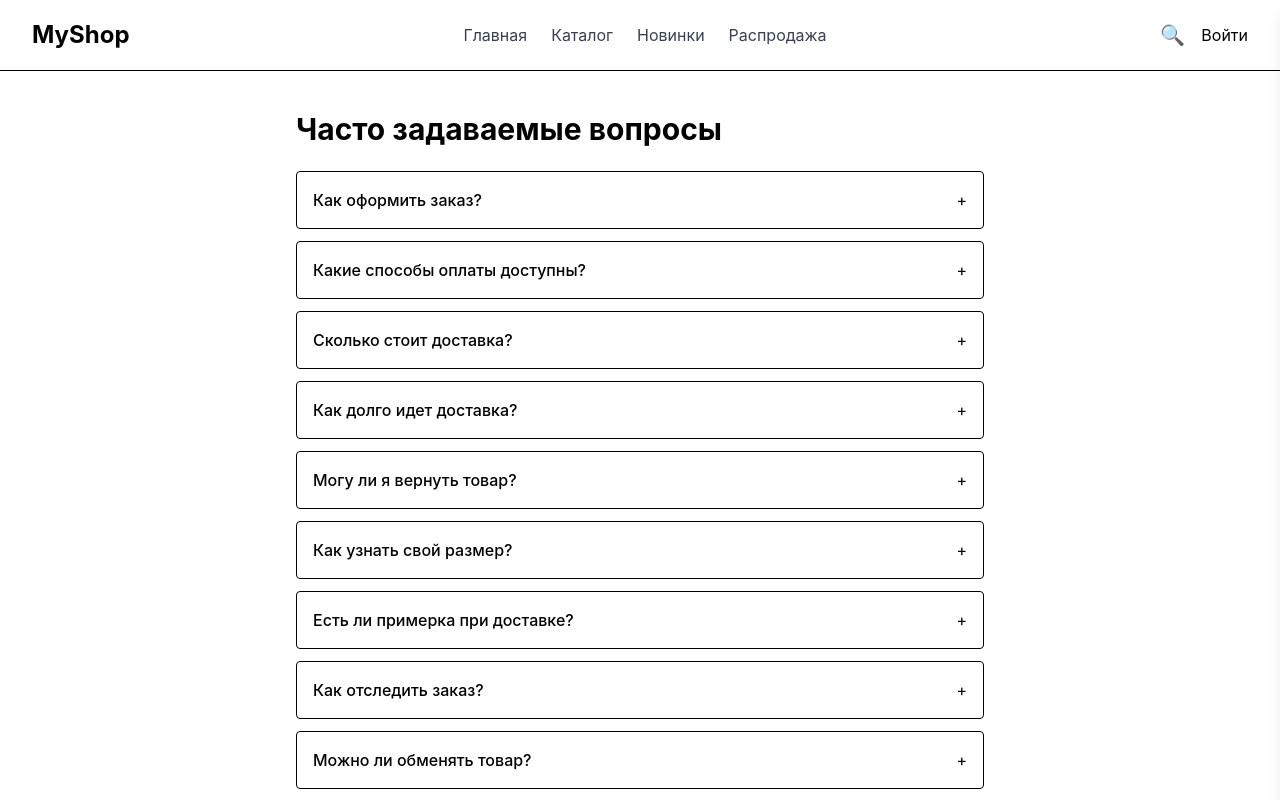
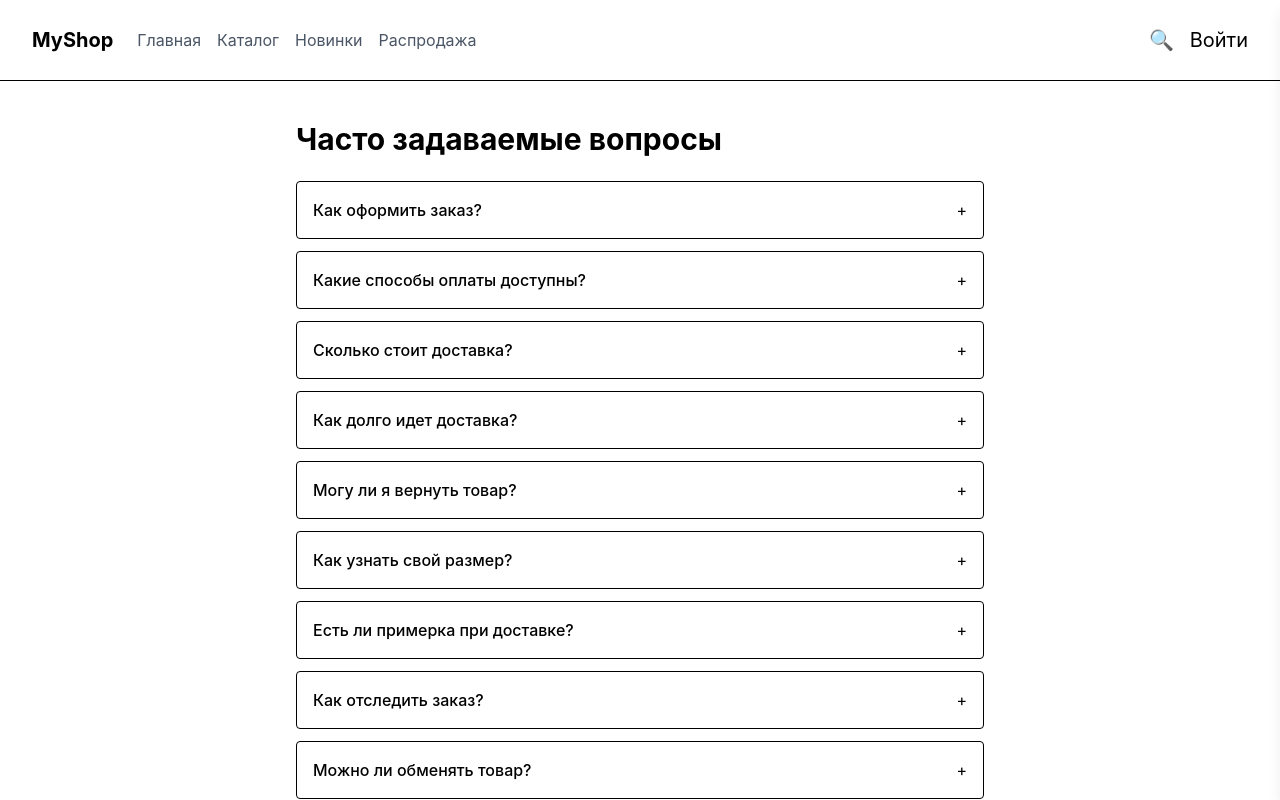
Before and after one commit to greverXD/curs-data-driven, a Vue app in the folder my-app/: page /about in a window 1280 px wide. Shown: the top 800 px of the page. Built offline with nearby package versions, Linux system fonts and the light colour scheme; no server answers.

Commit message:
Front header

```diff
--- a/my-app/src/widgets/Header.vue
+++ b/my-app/src/widgets/Header.vue
@@ -37,34 +37,47 @@ watch(isMenuOpen, (val) => {
 <template>
   <header class="sticky top-0 z-50 bg-white border-b">
 
-    <div class="max-w-7xl mx-auto px-4 md:px-8">
+    <div class="flex justify-between items-center px-4 md:px-8 h-[80px]">
 
-      <div class="h-[70px] flex items-center justify-between">
+      <!-- LEFT -->
+      <div class="flex items-center gap-6">
 
-        <!-- LOGO -->
-        <router-link
-          to="/"
-          class="font-bold text-2xl"
-        >
+        <h1 class="font-bold text-xl shrink-0">
           MyShop
+        </h1>
+
+        <!-- DESKTOP NAV -->
+        <nav class="hidden md:flex gap-4 text-gray-600">
+          <router-link to="/">Главная</router-link>
+
+          <router-link to="/catalog">
+            Каталог
           </router-link>
 
-        <!-- DESKTOP NAV -->
-        <nav class="hidden md:flex items-center gap-6 text-gray-700">
-          <router-link to="/">Главная</router-link>
-          <router-link to="/catalog">Каталог</router-link>
-          <router-link to="/new">Новинки</router-link>
-          <router-link to="/sale">Распродажа</router-link>
+          <router-link to="/new">
+            Новинки
+          </router-link>
+
+          <router-link to="/sale">
+            Распродажа
+          </router-link>
         </nav>
 
-        <!-- DESKTOP ACTIONS -->
-        <div class="hidden md:flex items-center gap-4">
+      </div>
 
-          <button class="text-xl hover:scale-110 transition">
+      <!-- RIGHT -->
+      <div class="hidden md:flex items-center gap-4 text-xl">
+
+        <button class="hover:scale-110 transition">
           🔍
         </button>
 
         <template v-if="isAuth">
+
+          <button @click="handleLogout">
+            Выйти
+          </button>
+
           <router-link to="/account">
             👤
           </router-link>
@@ -73,19 +86,19 @@ watch(isMenuOpen, (val) => {
             🛒
           </button>
 
-            <button @click="handleLogout">
-              Выйти
-            </button>
         </template>
 
         <template v-else>
+
           <router-link to="/auth">
             Войти
           </router-link>
+
         </template>
+
       </div>
 
-        <!-- MOBILE BUTTON -->
+      <!-- MOBILE BURGER -->
       <button
         class="md:hidden text-3xl"
         @click="isMenuOpen = true"
@@ -93,7 +106,6 @@ watch(isMenuOpen, (val) => {
         ☰
       </button>
 
-      </div>
     </div>
 
     <!-- OVERLAY -->
@@ -112,7 +124,6 @@ watch(isMenuOpen, (val) => {
         class="fixed top-0 right-0 h-full w-[280px] bg-white z-[100] shadow-2xl p-6 flex flex-col"
       >
 
-        <!-- TOP -->
         <div class="flex items-center justify-between mb-10">
 
           <h2 class="text-2xl font-bold">
@@ -125,9 +136,9 @@ watch(isMenuOpen, (val) => {
           >
             ✕
           </button>
+
         </div>
 
-        <!-- LINKS -->
         <nav class="flex flex-col gap-6 text-lg">
 
           <router-link to="/" @click="closeMenu">
```
Lines whose indentation alone changed are shown as unchanged.
